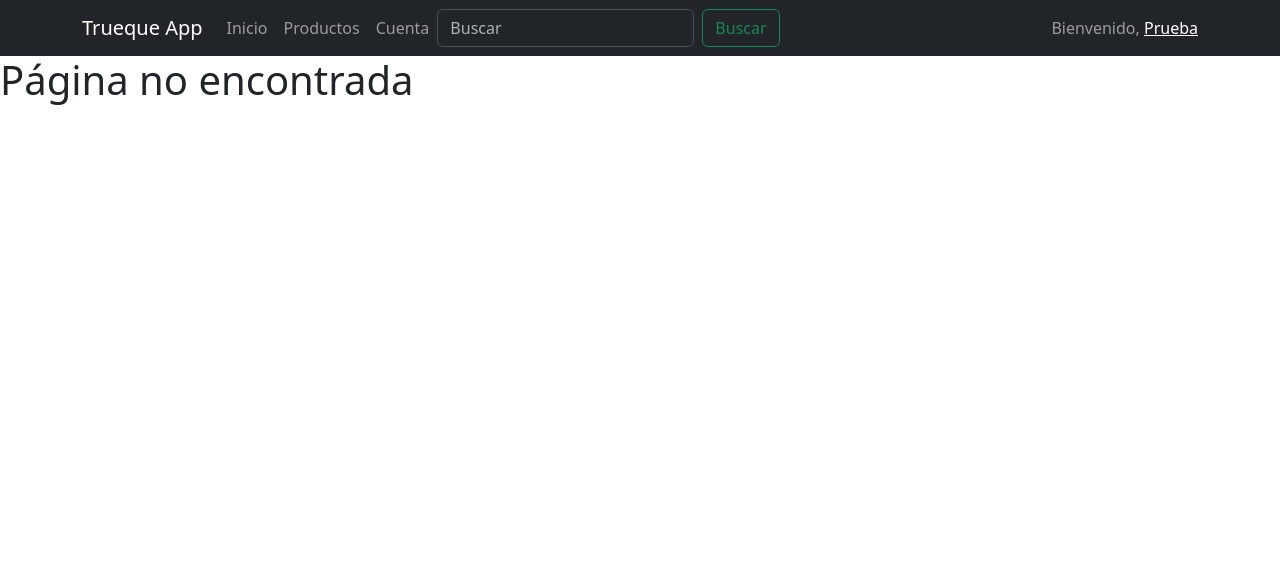
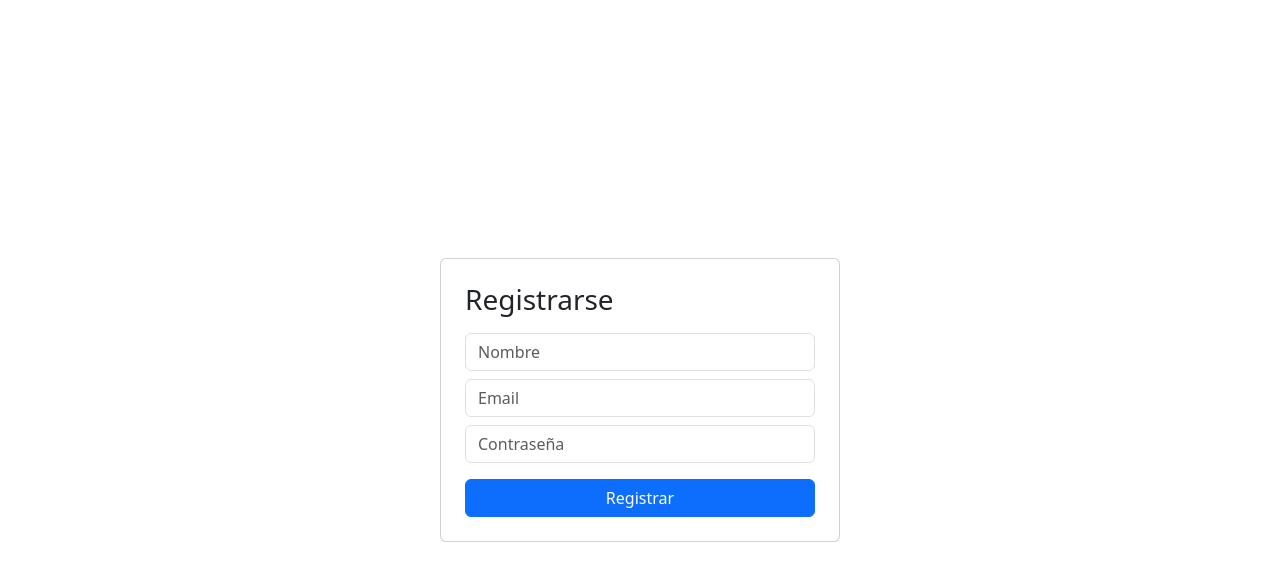
Before and after one commit to Edu568/POLO-IT-GRUPO-8, a React (Vite) app in the folder trueque-app/: page /register in a window 1280 px wide. Shown: the top 580 px of the page. Built offline with nearby package versions, Linux system fonts and the light colour scheme.

Commit message:
se crea logica para crear usuarios consumiendo api de la carpeta api

```diff
--- a/trueque-app/src/App.jsx
+++ b/trueque-app/src/App.jsx
@@ -5,6 +5,7 @@ import { HomePage } from './pages/HomePage';
 import { NotFound } from './pages/NotFound';
 import { DetalleProducto } from './pages/detalleProducto';
 import { useState } from 'react';
+import RegisterPage from './pages/RegisterPage';
 
 function App() {
   const [isLoggedIn, setIsLoggedIn] = useState(false);
@@ -18,6 +19,7 @@ function App() {
           isLoggedIn ? <HomePage searchItems={searchItems}  /> : <Navigate to="/login" />
         } />
         <Route path="/login" element={<LoginPage setIsLoggedIn={setIsLoggedIn} />} />
+        <Route path="/register" element={<RegisterPage />} />
         <Route path="/detalle" element={<DetalleProducto />} />
         <Route path="*" element={<NotFound />} />
       </Routes>
--- a/trueque-app/src/features/users/UserProfile.jsx
+++ b/trueque-app/src/features/users/UserProfile.jsx
@@ -0,0 +1,31 @@
+export async function registerUser(data) {
+  const res = await fetch("http://localhost:3000/api/usuario/", {
+    method: "POST",
+    headers: { "Content-Type": "application/json" },
+    body: JSON.stringify(data),
+  });
+  if (!res.ok) {
+    const err = await res.text();
+    throw new Error(err || res.statusText);
+  }
+  return res.json();
+}
+
+export async function loginUser(credentials) {
+  const res = await fetch("http://localhost:3000/api/usuario/login", {
+    method: "POST",
+    headers: { "Content-Type": "application/json" },
+    body: JSON.stringify(credentials),
+  });
+  if (!res.ok) {
+    const err = await res.text();
+    throw new Error(err || res.statusText);
+  }
+  return res.json();
+}
+
+export async function getUsers() {
+  const res = await fetch("http://localhost:3000/api/usuario/");
+  if (!res.ok) throw new Error("Error al obtener usuarios");
+  return res.json();
+}
--- a/trueque-app/src/pages/RegisterPage.jsx
+++ b/trueque-app/src/pages/RegisterPage.jsx
@@ -1,8 +1,42 @@
-import React from 'react'
+import { useState } from "react"
+import { useNavigate } from "react-router-dom"
+import { registerUser } from "../features/users/UserProfile";
+
+
 
 const RegisterPage = () => {
+
+  const [nombre, setNombre] = useState("");
+  const [email, setEmail] = useState("");
+  const [password, setPassword] = useState("");
+  const [error, setError] = useState("");
+  const navigate = useNavigate();
+
+  const handleSubmit = async (e) => {
+    e.preventDefault();
+    setError("");
+    try{
+      await registerUser({ nombre, email, password });
+      navigate("/login");
+
+    } catch (err) {
+      setError(err.message || "Error al registrar usuario");
+    }
+  };
+
   return (
-    <div>RegisterPage</div>
+     <div className="d-flex justify-content-center align-items-center vh-100">
+      <div className="card p-4" style={{ width: 400 }}>
+        <h3 className="mb-3">Registrarse</h3>
+        <form onSubmit={handleSubmit}>
+          <input className="form-control mb-2" placeholder="Nombre" value={nombre} onChange={(e)=>setNombre(e.target.value)} required />
+          <input className="form-control mb-2" type="email" placeholder="Email" value={email} onChange={(e)=>setEmail(e.target.value)} required />
+          <input className="form-control mb-3" type="password" placeholder="Contraseña" value={password} onChange={(e)=>setPassword(e.target.value)} required />
+          {error && <div className="alert alert-danger">{error}</div>}
+          <button className="btn btn-primary w-100" type="submit">Registrar</button>
+        </form>
+      </div>
+    </div>
   )
 }
 
```
